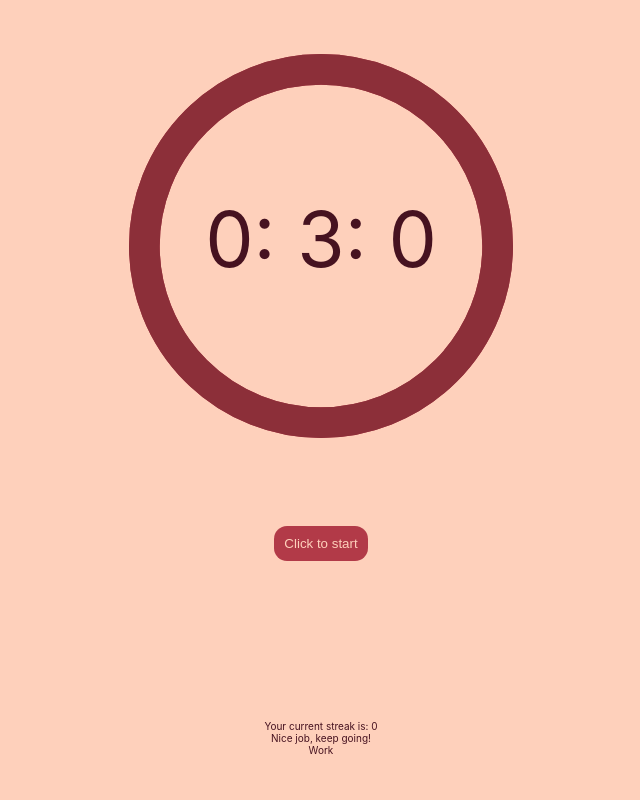
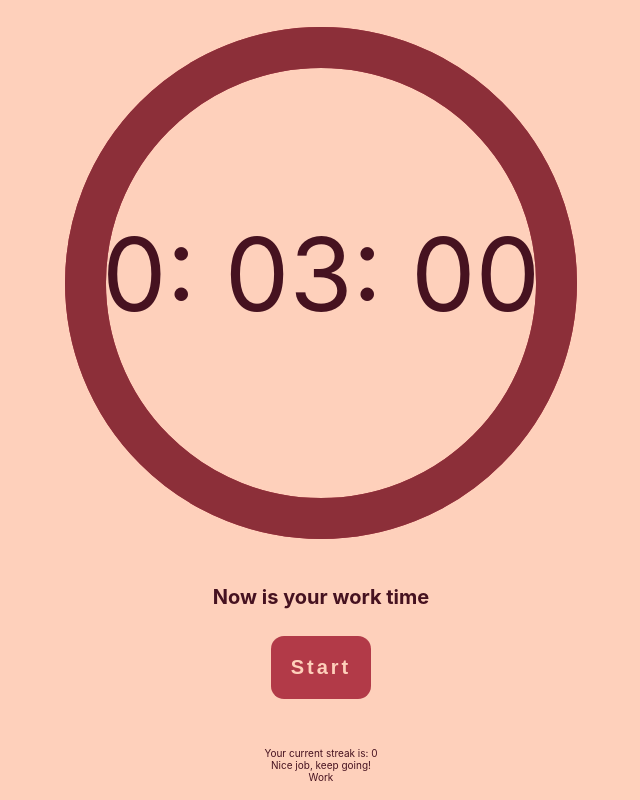
Before and after one commit to SyroQT/pomodorolt, a React (Create React App) app: page / in a window 1280 px wide. Shown: the whole page, without its empty margins (319-959 px from the left). Built offline with nearby package versions, Linux system fonts and the light colour scheme.

Commit message:
Timer now looks good, minor style updates, clear text for work/break information, fixed input to look good

```diff
--- a/src/App.css
+++ b/src/App.css
@@ -17,9 +17,12 @@ button {
   background-color: var(--redcl);
   border: none;
   color: var(--backcl);
-  padding: 1rem;
+  padding: 2rem;
   border-radius: 13px;
   outline: none;
+  font-weight: bold;
+  font-size: 2rem;
+  letter-spacing: 0.15em;
 }
 
 button:hover {
--- a/src/index.css
+++ b/src/index.css
@@ -5,4 +5,17 @@ body {
     sans-serif;
   -webkit-font-smoothing: antialiased;
   -moz-osx-font-smoothing: grayscale;
+  /* position: fixed; */
 }
+
+/* Chrome, Safari, Edge, Opera */
+input::-webkit-outer-spin-button,
+input::-webkit-inner-spin-button {
+  -webkit-appearance: none;
+  margin: 0;
+}
+
+/* Firefox */
+input[type="number"] {
+  -moz-appearance: textfield;
+}
--- /dev/null
+++ b/src/noState/Info.js
@@ -0,0 +1,7 @@
+import React from "react";
+
+const info = (props) => {
+  return <h1> Now is your {props.isBreak ? "break" : "work"} time</h1>;
+};
+
+export default info;
--- a/src/noState/Input.js
+++ b/src/noState/Input.js
@@ -1,4 +1,5 @@
 import React from "react";
+import styles from "./Input.module.css";
 
 const secToTriple = (totalSeconds) => {
   const hours = Math.floor(totalSeconds / 3600);
@@ -14,66 +15,66 @@ const Input = ({ workTime, breakTime, onChange }) => {
   const [breakH, breakM, breakS] = secToTriple(breakTime);
 
   input = (
-    <React.Fragment>
-      <div>
+    <form className={styles.Form}>
+      <div id="work-numbers">
         <h1>Work time</h1>
         <input
           type="number"
+          placeholder="Hours"
+          value={workH === 0 ? "" : workH}
           min="0"
-          placeholder="Hours"
-          value={workH}
           id="workH"
           onChange={onChange}
         />
         <input
           type="number"
+          max="60"
           min="0"
-          max="60"
           id="workM"
           placeholder="Minutes"
-          value={workM}
+          value={workM === 0 ? "" : workM}
           onChange={onChange}
         />
         <input
           type="number"
+          max="60"
           min="0"
-          max="60"
           id="workS"
           placeholder="Seconds"
-          value={workS}
+          value={workS === 0 ? "" : workS}
           onChange={onChange}
         />
       </div>
-      <div>
+      <div id="break-numbers">
         <h1>Break time</h1>
         <input
           type="number"
+          placeholder="Hours"
+          value={breakH === 0 ? "" : breakH}
+          id="breakH"
           min="0"
-          placeholder="Hours"
-          value={breakH}
-          id="breakH"
           onChange={onChange}
         />
         <input
           type="number"
+          max="60"
           min="0"
-          max="60"
           id="breakM"
           placeholder="Minutes"
-          value={breakM}
+          value={breakM === 0 ? "" : breakM}
           onChange={onChange}
         />
         <input
           type="number"
+          max="60"
           min="0"
-          max="60"
           id="breakS"
           placeholder="Seconds"
-          value={breakS}
+          value={breakS === 0 ? "" : breakS}
           onChange={onChange}
         />
       </div>
-    </React.Fragment>
+    </form>
   );
 
   return input;
--- /dev/null
+++ b/src/noState/Input.module.css
@@ -0,0 +1,8 @@
+.Form > div > input {
+  height: 3rem;
+  width: 80%;
+}
+
+.Form > div > input:not(:last-child) {
+  margin-bottom: 1rem;
+}
--- a/src/noState/StartButton.js
+++ b/src/noState/StartButton.js
@@ -6,7 +6,7 @@ const StartButton = ({ click, counting }) => {
   //to do format time
   return (
     <button className={classes.Button} onClick={click}>
-      Click to {counting ? "stop" : "start"}
+      {counting ? "Pause" : "Start"}
     </button>
   );
 };
--- a/src/noState/Timer.js
+++ b/src/noState/Timer.js
@@ -11,9 +11,9 @@ function secondsToHms(d) {
   var m = Math.floor((d % 3600) / 60);
   var s = Math.floor((d % 3600) % 60);
 
-  var hDisplay = h >= 0 ? h + ": " : "";
-  var mDisplay = m >= 0 ? m + ": " : "";
-  var sDisplay = s >= 0 ? s : null;
+  var hDisplay = `${h}: `;
+  var mDisplay = m <= 9 ? `0${m}: ` : `${m}: `;
+  var sDisplay = s <= 9 ? `0${s}` : `${s}`;
   return hDisplay + mDisplay + sDisplay;
 }
 
--- a/src/noState/Timer.module.css
+++ b/src/noState/Timer.module.css
@@ -2,10 +2,10 @@
   margin: 2rem;
   font-size: 3rem;
   cursor: pointer;
-  width: 50%;
+  width: 70%;
 }
 @media only screen and (min-width: 900px) {
   .Timer {
-    width: 30%;
+    width: 40%;
   }
 }
--- a/src/state/Main.js
+++ b/src/state/Main.js
@@ -5,6 +5,7 @@ import Timer from "../noState/Timer";
 import StartButton from "../noState/StartButton";
 import Input from "../noState/Input";
 import Modal from "../noState/ui/Modal";
+import Info from "../noState/Info";
 
 const TIME = 180;
 const MESSAGE_BREAK = "Time to go back to work";
@@ -125,10 +126,11 @@ function Main(props) {
     <React.Fragment>
       <Timer
         className={classes.Time}
-        click={() => setSettings(!settings)}
+        click={() => (counting ? null : setSettings(!settings))}
         left={timeLeft}
-        total={isBreak ? breakTime : workTime} //TODO: add logic
+        total={isBreak ? breakTime : workTime}
       />
+      <Info isBreak={isBreak} />
       <StartButton click={() => setCounting(!counting)} counting={counting} />
       <br />
       <Modal show={settings} modalClosed={() => setSettings(false)}>
```
Also changed, not shown: 1 other file (tests, documents, lock files or other folders).
